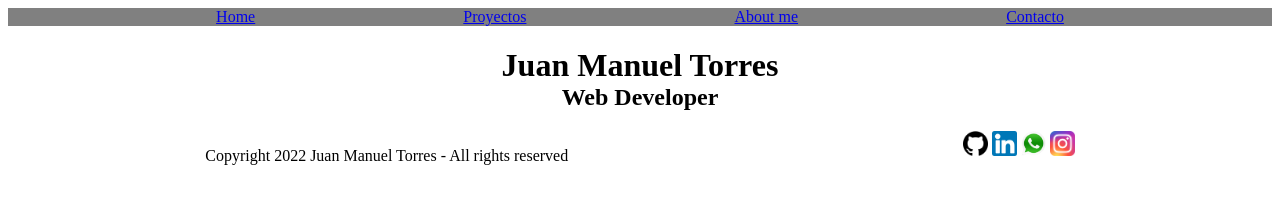
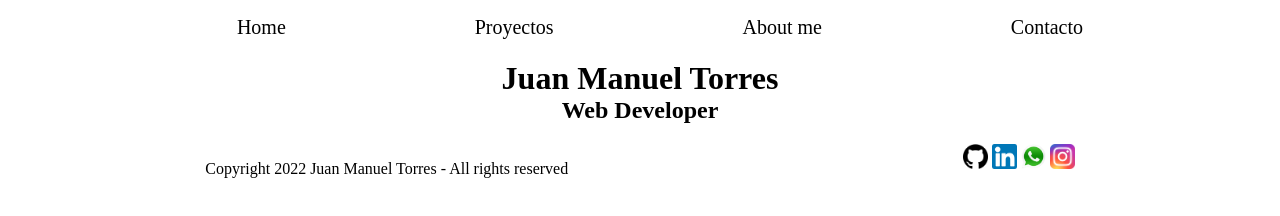
Before and after one commit to Juan-M-Torres/MyPortfolio, a plain HTML site: page index.html in a window 1280 px wide. Drawn offline with Linux system fonts and the light colour scheme.

Commit message:
cambios css

```diff
--- a/css/style.css
+++ b/css/style.css
@@ -18,12 +18,17 @@ footer{
 
 .navegador{
     justify-content: space-evenly;
-        margin-top: 0px;
-        background-color: gray;
-        display: flex;
-        list-style: none;
-        padding: 0px;
+    display: flex;
+    list-style: none;
 }
+.navegador li a{
+
+    color: black;
+    text-decoration: none;
+    font-size: 20px;
+
+}
+
 
 
 @media only screen and (min-width: 600px) {
```
